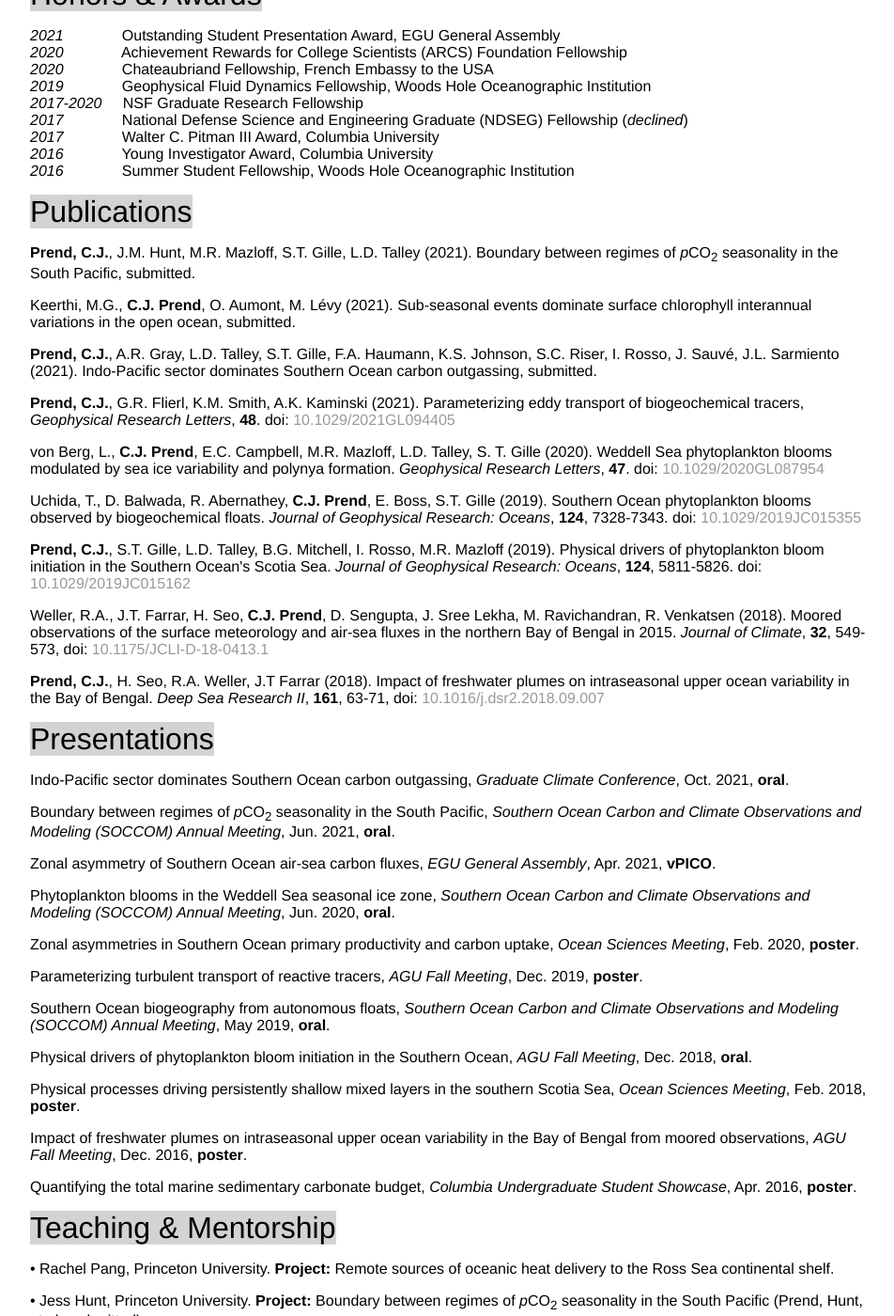
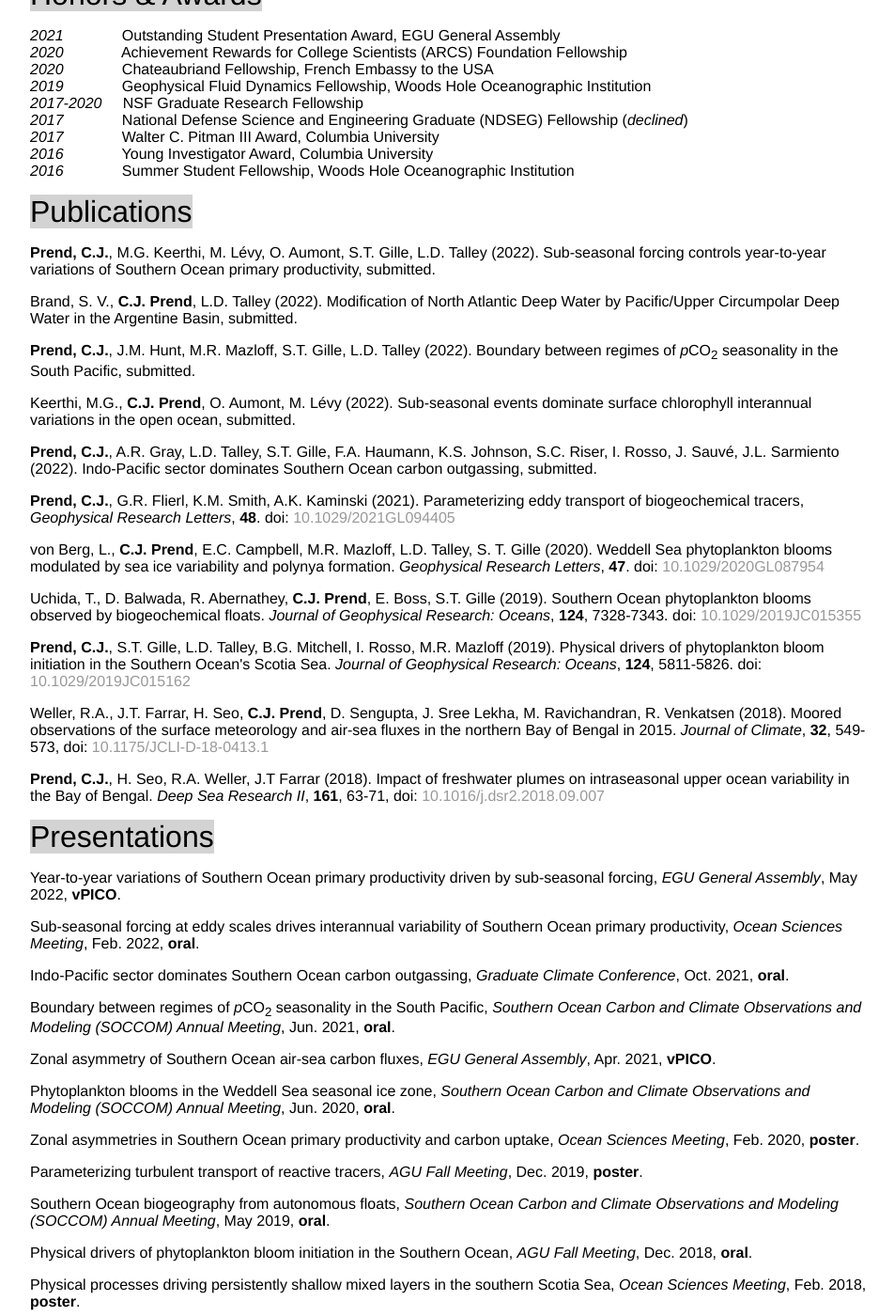
Before and after one commit to cprend/cprend.github.io, a Jekyll site: the page cv/index.html, which Jekyll copies as it is, in a window 1280 px wide and 1400 px high, scrolled down 483 px. Shown: the whole window at 94% size, without its empty margins (160-1112 px from the left). Built offline with Jekyll 4.4.1, drawn with Linux system fonts in a browser that asks for light colours.

Commit message:
Update index.html

```diff
--- a/cv/index.html
+++ b/cv/index.html
@@ -35,9 +35,11 @@
 		<em>2016</em> &nbsp;&nbsp;&nbsp;&nbsp;&nbsp;&nbsp;&nbsp;&nbsp;&nbsp;&nbsp;&nbsp;&nbsp; Young Investigator Award, Columbia University<br/>
 		<em>2016</em> &nbsp;&nbsp;&nbsp;&nbsp;&nbsp;&nbsp;&nbsp;&nbsp;&nbsp;&nbsp;&nbsp;&nbsp; Summer Student Fellowship, Woods Hole Oceanographic Institution</p>
 		<p1>Publications</p1>
-		<p><b>Prend, C.J.</b>, J.M. Hunt, M.R. Mazloff, S.T. Gille, L.D. Talley (2021). Boundary between regimes of <em>p</em>CO<sub>2</sub> seasonality in the South Pacific, submitted.</p>
-		<p>Keerthi, M.G., <b>C.J. Prend</b>, O. Aumont, M. L&eacutevy (2021). Sub-seasonal events dominate surface chlorophyll interannual variations in the open ocean, submitted.</p>
-		<p><b>Prend, C.J.</b>, A.R. Gray, L.D. Talley, S.T. Gille, F.A. Haumann, K.S. Johnson, S.C. Riser, I. Rosso, J. Sauv&eacute, J.L. Sarmiento (2021). Indo-Pacific sector dominates Southern Ocean carbon outgassing, submitted.</p>
+		<p><b>Prend, C.J.</b>, M.G. Keerthi, M. L&eacutevy, O. Aumont, S.T. Gille, L.D. Talley (2022). Sub-seasonal forcing controls year-to-year variations of Southern Ocean primary productivity, submitted.</p>
+		<p>Brand, S. V., <b>C.J. Prend</b>, L.D. Talley (2022). Modification of North Atlantic Deep Water by Pacific/Upper Circumpolar Deep Water in the Argentine Basin, submitted.</p>
+		<p><b>Prend, C.J.</b>, J.M. Hunt, M.R. Mazloff, S.T. Gille, L.D. Talley (2022). Boundary between regimes of <em>p</em>CO<sub>2</sub> seasonality in the South Pacific, submitted.</p>
+		<p>Keerthi, M.G., <b>C.J. Prend</b>, O. Aumont, M. L&eacutevy (2022). Sub-seasonal events dominate surface chlorophyll interannual variations in the open ocean, submitted.</p>
+		<p><b>Prend, C.J.</b>, A.R. Gray, L.D. Talley, S.T. Gille, F.A. Haumann, K.S. Johnson, S.C. Riser, I. Rosso, J. Sauv&eacute, J.L. Sarmiento (2022). Indo-Pacific sector dominates Southern Ocean carbon outgassing, submitted.</p>
 		<p><b>Prend, C.J.</b>, G.R. Flierl, K.M. Smith, A.K. Kaminski (2021). Parameterizing eddy transport of biogeochemical tracers, <em>Geophysical Research Letters</em>, <b>48</b>. doi: <a href="https://agupubs.onlinelibrary.wiley.com/doi/10.1029/2021GL094405">10.1029/2021GL094405</a></p>
 		<p>von Berg, L., <b>C.J. Prend</b>, E.C. Campbell, M.R. Mazloff, L.D. Talley, S. T. Gille (2020). Weddell Sea phytoplankton blooms modulated by sea ice variability and polynya formation.
 		<em>Geophysical Research Letters</em>, <b>47</b>. doi: <a href="https://agupubs.onlinelibrary.wiley.com/doi/abs/10.1029/2020GL087954">10.1029/2020GL087954</a></p>
@@ -50,6 +52,8 @@
 		<p><b>Prend, C.J.</b>, H. Seo, R.A. Weller, J.T Farrar (2018). Impact of freshwater plumes on intraseasonal
 		upper ocean variability in the Bay of Bengal. <em>Deep Sea Research II</em>, <b>161</b>, 63-71, doi: <a href="https://www.sciencedirect.com/science/article/pii/S0967064517304010?via%3Dihub">10.1016/j.dsr2.2018.09.007</a></p>
 		<p1>Presentations</p1>
+		<p>Year-to-year variations of Southern Ocean primary productivity driven by sub-seasonal forcing, <em>EGU General Assembly</em>, May 2022, <b>vPICO</b>.</p>
+		<p>Sub-seasonal forcing at eddy scales drives interannual variability of Southern Ocean primary productivity, <em>Ocean Sciences Meeting</em>, Feb. 2022, <b>oral</b>.</p>
 		<p>Indo-Pacific sector dominates Southern Ocean carbon outgassing, <em>Graduate Climate Conference</em>, Oct. 2021, <b>oral</b>.</p>
 		<p>Boundary between regimes of <em>p</em>CO<sub>2</sub> seasonality in the South Pacific, <em>Southern Ocean Carbon and Climate Observations and Modeling (SOCCOM) Annual Meeting</em>, Jun. 2021, <b>oral</b>.</p>
 		<p>Zonal asymmetry of Southern Ocean air-sea carbon fluxes, <em>EGU General Assembly</em>, Apr. 2021, <b>vPICO</b>.</p>
```
